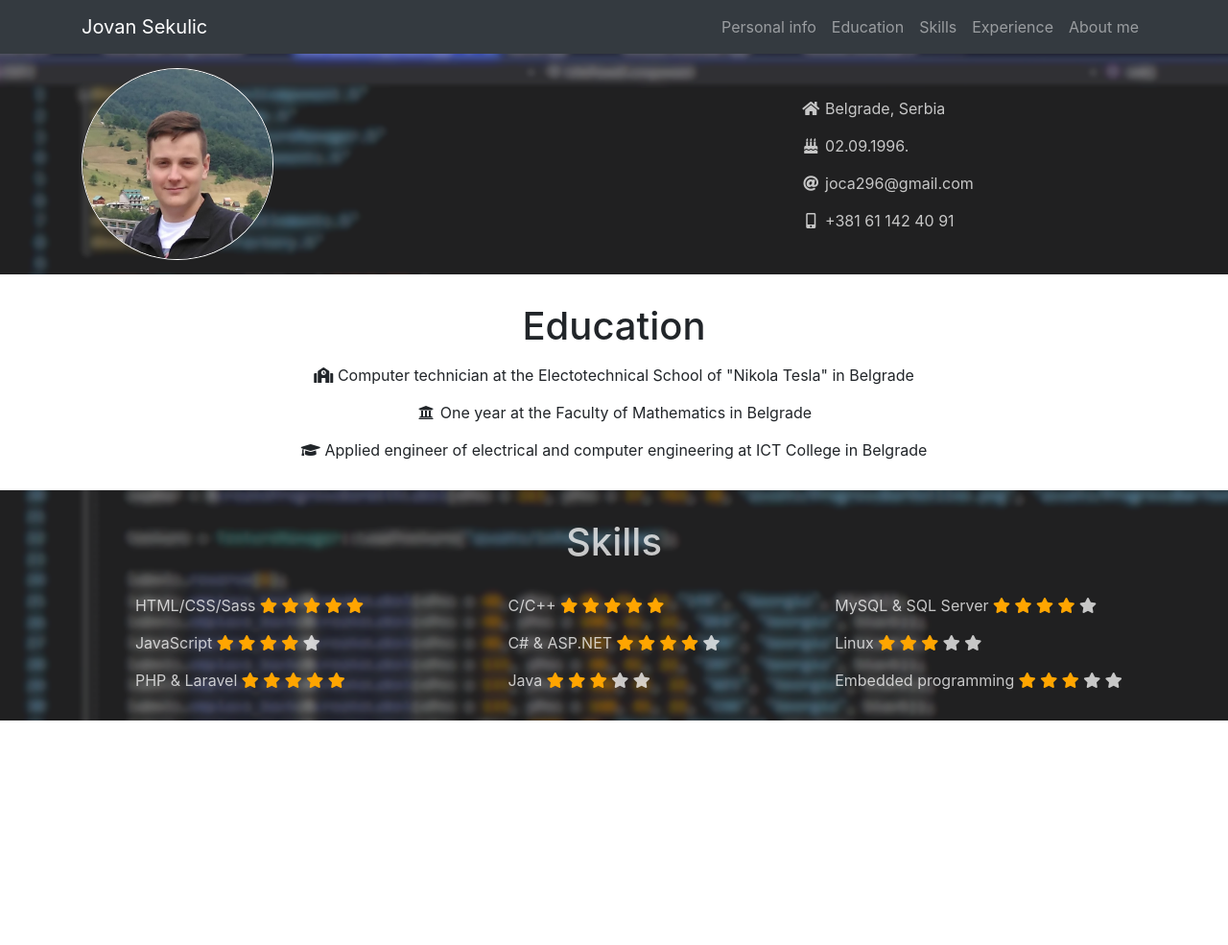
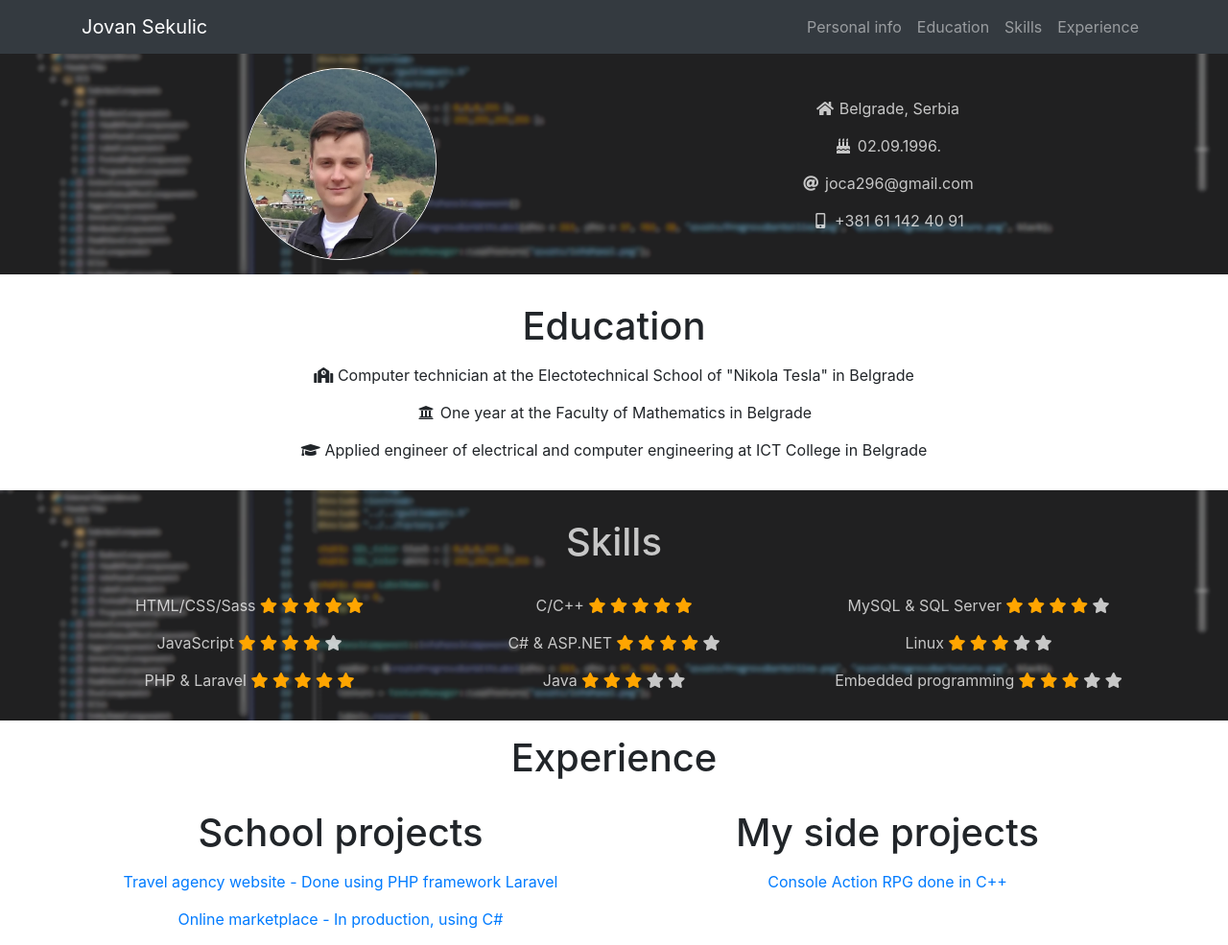
Before and after one commit to joca296/joca296.github.io, a plain HTML site: page index.html in a window 1280 px wide. Shown: the whole page at 96% size. Before the commit the page ends 800 px from the top, so only its background shows below. Drawn offline with nearby package versions, Linux system fonts and the light colour scheme.

Commit message:
updated experiences

```diff
--- a/assets/css/main.scss
+++ b/assets/css/main.scss
@@ -2,6 +2,15 @@
 
 body, html {
     height: 100%;
+}
+
+h1 {
+    text-align: center;
+    margin: $margin 0;
+}
+
+ul {
+    text-align: center;
 }
 
 .row {
@@ -35,8 +44,10 @@ body, html {
 }
 
 .rounded-picture {
+    display: block;
     height: 200px;
     border: 1px solid white;
+    margin: 0 auto;
 }
 
 #personalInfo {
@@ -58,26 +69,12 @@ body, html {
 #education {
     padding-top: $padding;
     padding-bottom: $padding;
-
-    h1 {
-        text-align: center;
-        margin: $margin 0;
-    }
-
-    ul {
-        text-align: center;
-    }
 }
 
 #skills {
     padding-top: $padding;
     padding-bottom: $padding;
     color: $ltgray;
-
-    h1 {
-        text-align: center;
-        margin: $margin 0;
-    }
 
     ul {
         li {
--- a/index.html
+++ b/index.html
@@ -29,10 +29,7 @@
                         <a class="nav-link" href="#skills">Skills</a>
                     </li>
                     <li class="nav-item">
-                        <a class="nav-link" href="#">Experience</a>
-                    </li>
-                    <li class="nav-item">
-                        <a class="nav-link" href="#">About me</a>
+                        <a class="nav-link" href="#experience">Experience</a>
                     </li>
                 </ul>
             </div>
@@ -41,10 +38,10 @@
     <div class="parallax">
         <div class="container">
             <div class="row" id="personalInfo">
-                <div class="col-6">
+                <div class="col-xs-12 col-sm-6">
                     <img src="assets/images/profile.jpg" class="img-fluid rounded-circle rounded-picture" alt="Profile picture">
                 </div>
-                <div class="col-6" id="perosnalInfoDetails">
+                <div class="col-xs-12 col-sm-6" id="perosnalInfoDetails">
                     <ul>
                         <li><i class="fas fa-home"></i>Belgrade, Serbia</li>
                         <li><i class="fas fa-birthday-cake"></i>02.09.1996.</li>
@@ -162,6 +159,34 @@
             </div>
         </div>
     </div>
+    <div class="container">
+        <div class="row">
+            <div class="col-12" id="experience">
+                <h1>Experience</h1>
+            </div>
+        </div>
+        <div class="row">
+            <div class="col-12 col-lg-6">
+                <h1>School projects</h1>
+                <ul>
+                    <li>
+                        <a href="https://fasttravellaravel.000webhostapp.com/">Travel agency website - Done using PHP framework Laravel</a>
+                    </li>
+                    <li>
+                        <a href="https://github.com/joca296/OnlineMarketplace">Online marketplace - In production, using C#</a>
+                    </li>
+                </ul>
+            </div>
+            <div class="col-12 col-lg-6">
+                <h1>My side projects</h1>
+                <ul>
+                    <li>
+                        <a href="https://github.com/joca296/DeepDarkFantasy">Console Action RPG done in C++</a>
+                    </li>
+                </ul>
+            </div>
+        </div>
+    </div>
     <script src="https://code.jquery.com/jquery-3.3.1.slim.min.js" integrity="sha384-q8i/X+965DzO0rT7abK41JStQIAqVgRVzpbzo5smXKp4YfRvH+8abtTE1Pi6jizo" crossorigin="anonymous"></script>
     <script src="https://cdnjs.cloudflare.com/ajax/libs/popper.js/1.14.7/umd/popper.min.js" integrity="sha384-UO2eT0CpHqdSJQ6hJty5KVphtPhzWj9WO1clHTMGa3JDZwrnQq4sF86dIHNDz0W1" crossorigin="anonymous"></script>
     <script src="https://stackpath.bootstrapcdn.com/bootstrap/4.3.1/js/bootstrap.min.js" integrity="sha384-JjSmVgyd0p3pXB1rRibZUAYoIIy6OrQ6VrjIEaFf/nJGzIxFDsf4x0xIM+B07jRM" crossorigin="anonymous"></script>
```
Also changed, not shown: assets/css/main.css, 1 other file.
